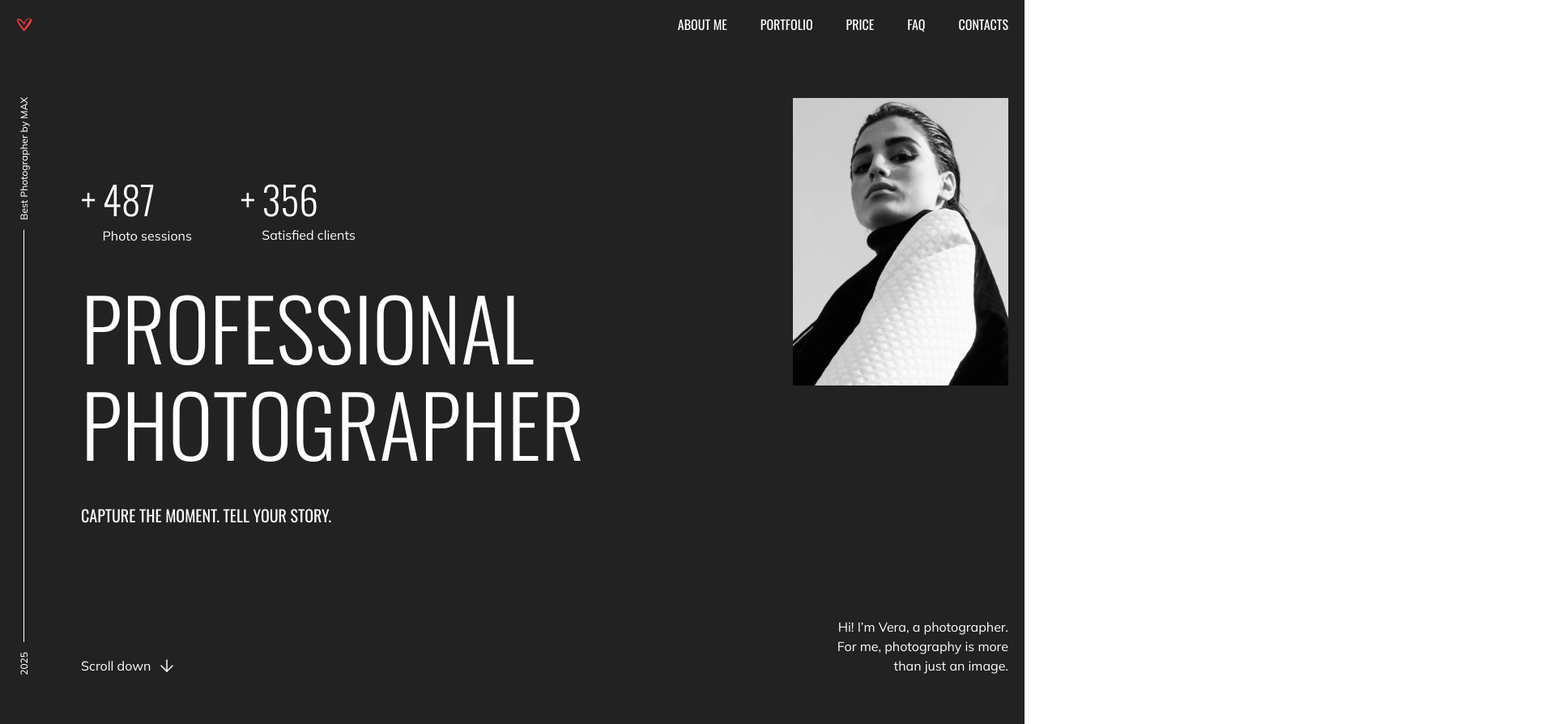
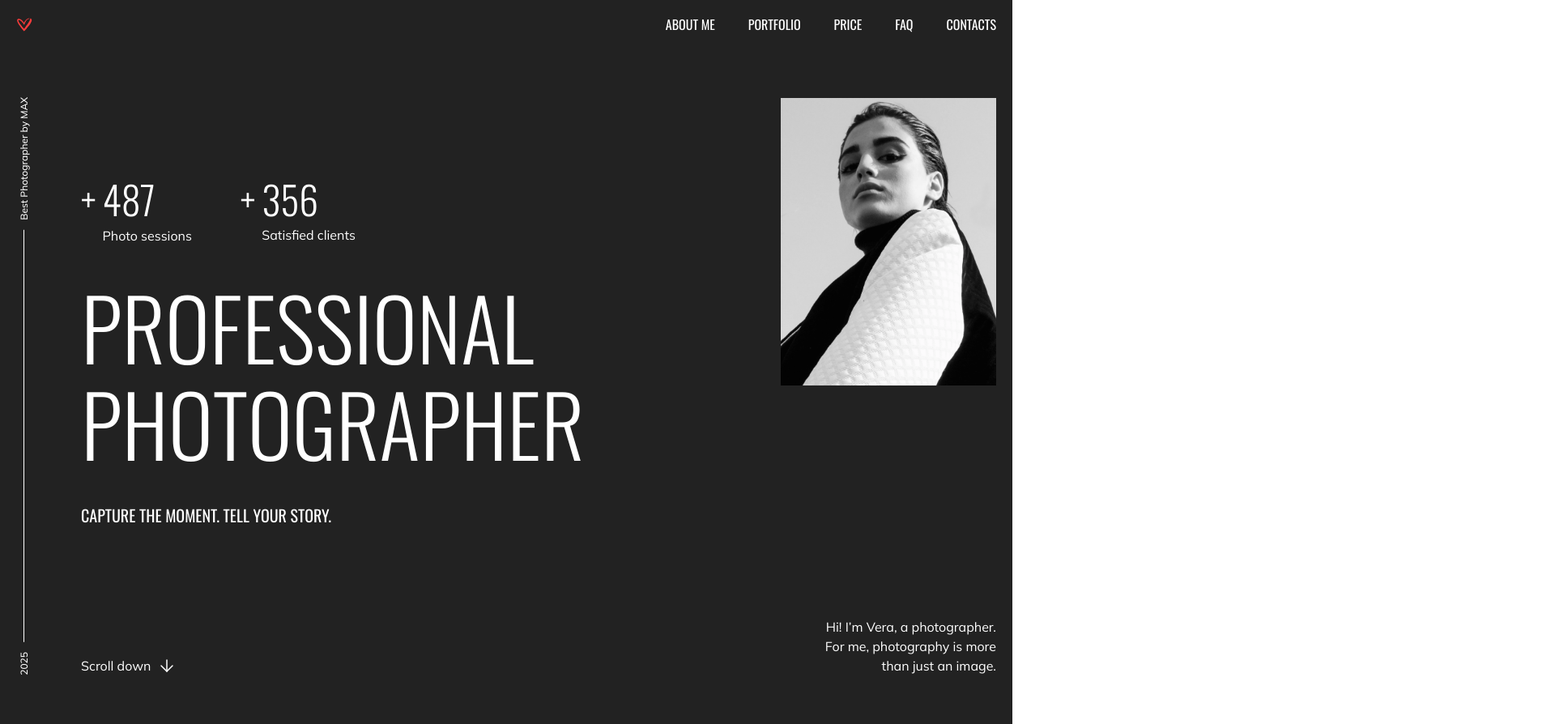
Before and after one commit to theFoxTale/portfolio, a plain HTML site: page portfolio/index.html in a window 1280 px wide. Shown: the top 894 px of the page at 81% size, 1920 px wide, since content can reach past the window. Drawn offline with Linux system fonts and the light colour scheme.

Commit message:
fix: improve overflow on x

```diff
--- a/portfolio/css/main.css
+++ b/portfolio/css/main.css
@@ -5,6 +5,7 @@
 html {
     scroll-behavior: smooth;
     scrollbar-gutter: stable;
+    overflow-x: hidden;
 }
 
 body {
--- a/portfolio/css/section.css
+++ b/portfolio/css/section.css
@@ -18,6 +18,7 @@
     position: sticky;
     top: 0;
     z-index: 5;
+    overflow-x: hidden;
 }
 
 .header-background {
--- a/portfolio/css/sections/portfolio.css
+++ b/portfolio/css/sections/portfolio.css
@@ -14,6 +14,7 @@
 
 .slider-wrapper {
     position: relative;
+    overflow-x: hidden;
     width: 100%;
 }
 
```
